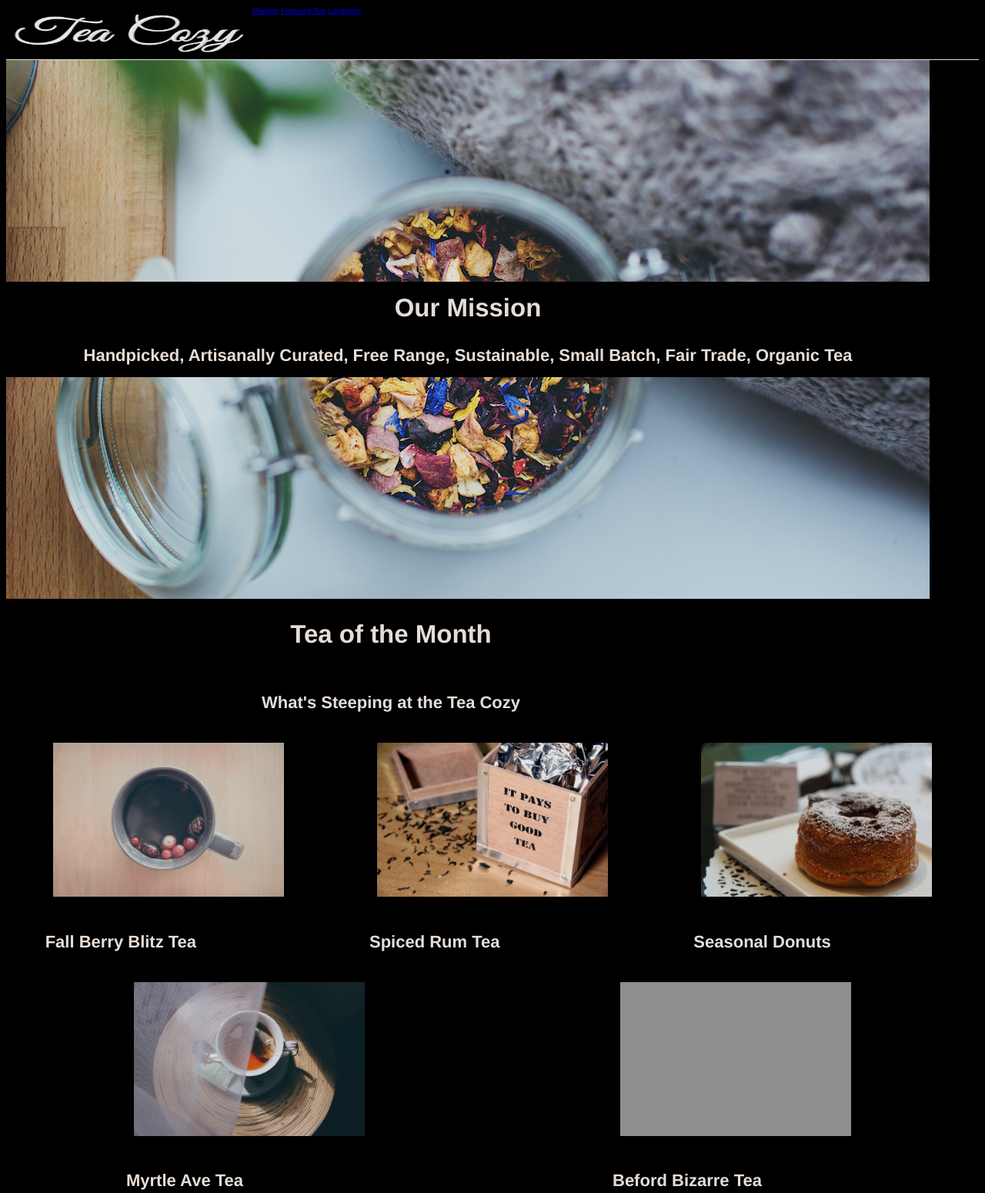
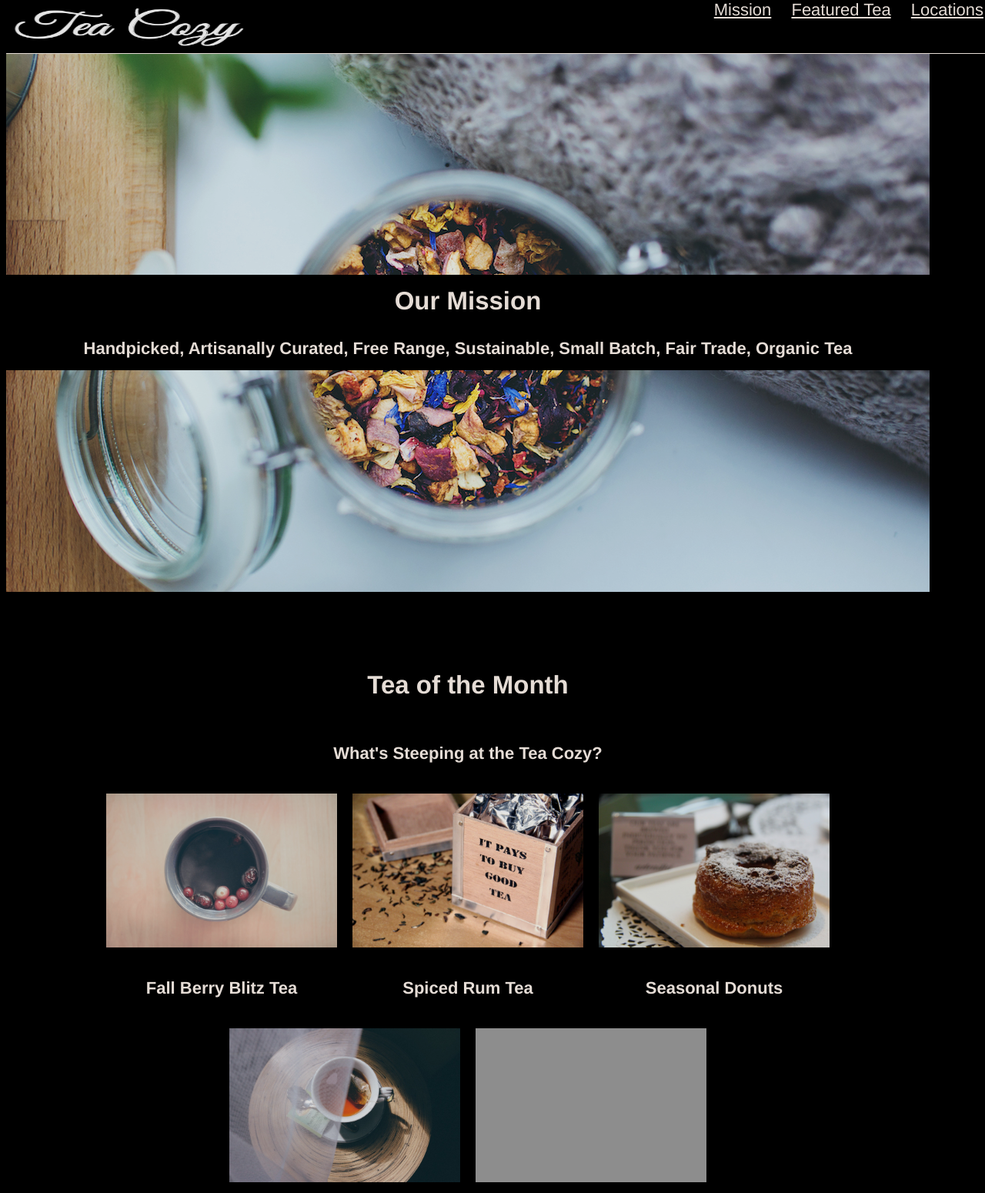
Before and after one commit to SophiaVandewater/TeaCozy, a plain HTML site: page index.html in a window 1280 px wide. Shown: the top 1550 px of the page at 77% size. Drawn offline with Linux system fonts and the light colour scheme; grey boxes are pictures that could not be loaded.

Commit message:
Finalized styling

```diff
--- a/index.html
+++ b/index.html
@@ -9,14 +9,14 @@
   <!-- Header  Section  -->
     <header class="header">
       <img class="logo" src="./resources/images/img-tea-cozy-logo.png">
-      <nav>
-        <span><a href="#">Mission</a></span>
-        <span><a href="#">Featured Tea</a></span>
-        <span><a href="#">Locations</a></span>
+      <nav class="navlist">
+        <span><a href="#mission">Mission</a></span>
+        <span><a href="#teamonth">Featured Tea</a></span>
+        <span><a href="#alllocations">Locations</a></span>
       </nav>
     </header>
   <!-- Mission Section  -->
-    <div class="mission">
+    <div id="mission">
       <div class="statement">
         <h2>Our Mission</h2>
         <h4>Handpicked, Artisanally Curated, Free Range, Sustainable, Small Batch,
@@ -24,40 +24,42 @@
       </div>
     </div>
   <!-- Menu Section -->
+    <div id="teamonth">
       <div class="menutitle">
         <h2>Tea of the Month</h2>
-      <h4>What's Steeping at the Tea Cozy</h4>
+        <h4>What's Steeping at the Tea Cozy?</h4>
       </div>
       <div class="teas">
         <div class="row">
-        <div class="tea1">
+          <div class="tea">
             <img src="./resources/images/img-berryblitz.jpg">
             <h4>Fall Berry Blitz Tea</h4>
           </div>
-        <div class="tea2">
+          <div class="tea">
             <img src="./resources/images/img-spiced-rum.jpg">
             <h4>Spiced Rum Tea</h4>
           </div>
-        <div class="tea3">
+          <div class="tea">
             <img src="./resources/images/img-donut.jpg">
             <h4>Seasonal Donuts</h4>
           </div>
         </div>
         <div class="row">
-        <div class="tea4">
+          <div class="tea">
             <img src="./resources/images/img-myrtle-ave.jpg">
             <h4>Myrtle Ave Tea</h4>
           </div>
-        <div class="tea5">
+          <div class="tea">
             <img src="./resources/images/img-bedford-bizarre.jpg">
             <h4>Beford Bizarre Tea</h4>
+          </div>
         </div>
       </div>
     </div>
   <!-- Locations Section -->
     <div class="loccontainer">
       <h2>Locations</h2>
-      <div class="alllocations">
+      <div id="alllocations">
         <div class="location">
           <h3>Downtown</h3>
           <h4>384 West 4th St</h4>
--- a/resources/css/style.css
+++ b/resources/css/style.css
@@ -4,23 +4,32 @@ body {
   color: seashell;
   background-color: black;
   opacity: 0.9;
+  margin-top: 69px;
 }
 
 .header {
-  display: flex;
+  display: inline-flex;
+  justify-content: space-between;
   height: 69px;
   border-bottom: 1px solid seashell;
+  position: fixed;
+  top: 0;
+  width: 100%;
+  overflow: hidden;
+  background-color: black;
 }
 
 .logo {
   height: 50px;
+  margin-left: 10px;
 }
 
-nav {
-  font-size: 10px;
+.navlist a {
+  color: seashell;
+  margin: 10px;
 }
 
-.mission {
+#mission {
   background-image: url("../images/img-mission-background.jpg");
   height: 700px;
   width: 1200px;
@@ -48,19 +57,31 @@ nav {
 .menutitle {
   display: flex;
   flex-direction: column;
-  width: 1000px;
   text-align: center;
+  width: 1200px;
+  margin-top: 75px;
 }
 
 .teas {
   display: flex;
   flex-direction: column;
+  justify-content: center;
+  margin-bottom: 75px;
 }
 
 .row {
   display: flex;
   flex-direction: row;
-  justify-content: space-around;
+  justify-content: center;
+  align-items: center;
+  width: 1200px;
+}
+
+.tea {
+  display: flex;
+  flex-direction: column;
+  justify-content: center;
+  align-items: center;
 }
 
 img {
@@ -70,9 +91,12 @@ img {
 }
 
 .loccontainer {
-  background-image: url("../images/img-mission-background.jpg");
+  background-image: url("../images/img-locations-background.jpg");
   height: 500px;
   width: 1200px;
+  display: flex;
+  flex-direction: column;
+  justify-content: center;
 }
 
 .loccontainer h2 {
@@ -80,9 +104,9 @@ img {
   margin-bottom: 15px;
 }
 
-.alllocations {
+#alllocations {
   display: flex;
-  flex-direction: row;
+  justify-content: center;
   align-items: center;
 }
 
@@ -95,7 +119,12 @@ img {
 }
 
 .contact {
+  display: flex
+  flex-direction: row;
+  justify-content: center;
+  align-items: center;
   height: 200px;
+  width: 1200px;
   text-align: center;
 }
 
```
Lines whose indentation alone changed are shown as unchanged.
